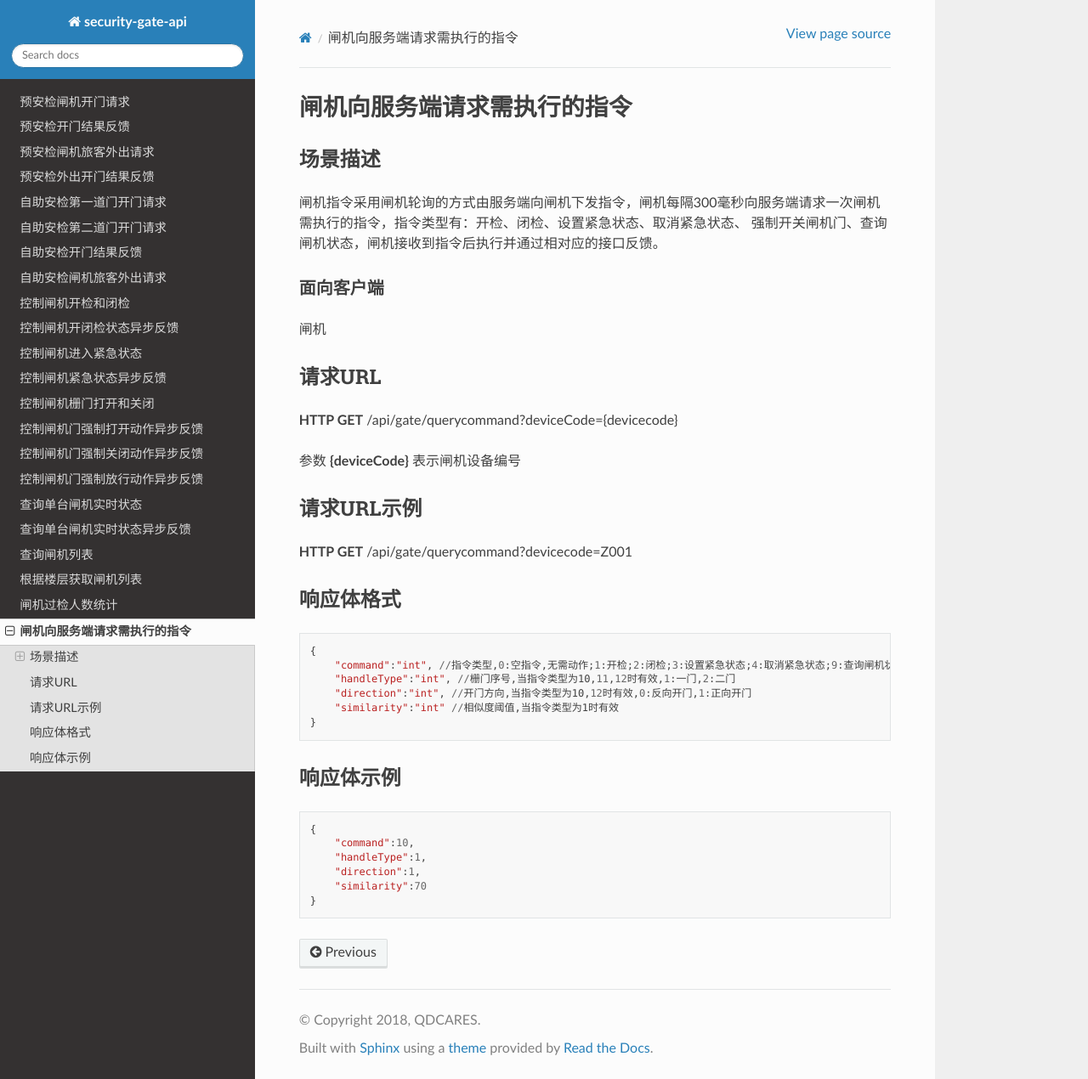
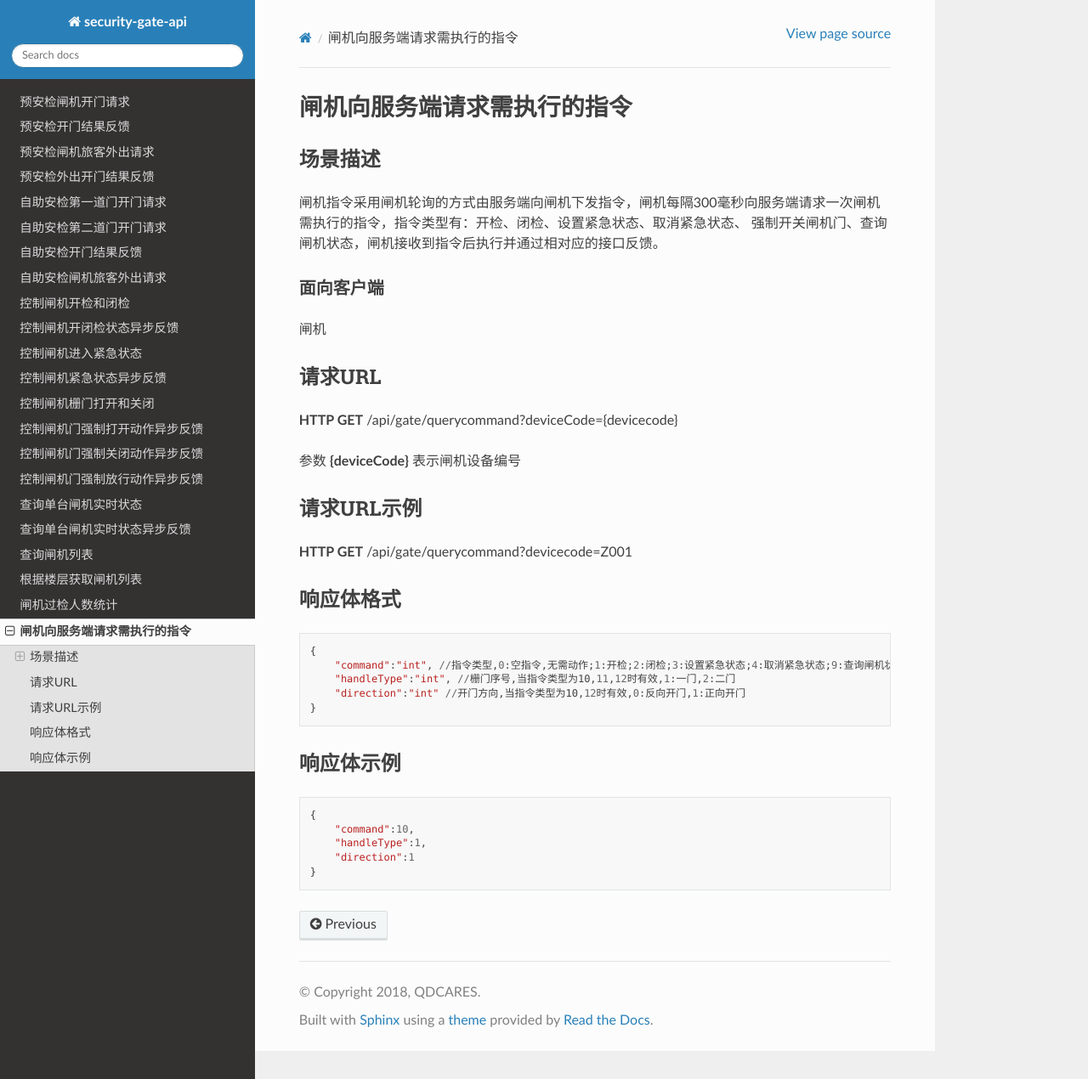
Before and after one commit to kinshines/security-gate-api-doc, a Sphinx documentation site: the page built from source/query_command.rst, in a window 1280 px wide and 1270 px high. Shown: the whole window at 85% size. Built offline with Sphinx 7.4.7 and the Read the Docs theme 2.0.0, drawn with Linux system fonts in a browser that asks for light colours.

Commit message:
similarity

```diff
--- a/source/query_command.rst
+++ b/source/query_command.rst
@@ -28,8 +28,7 @@
     {
         "command":"int", //指令类型,0:空指令,无需动作;1:开检;2:闭检;3:设置紧急状态;4:取消紧急状态;9:查询闸机状态;10:强制开门;11:强制关门;12:强制开门通行后关门
         "handleType":"int", //栅门序号,当指令类型为10,11,12时有效,1:一门,2:二门
-        "direction":"int", //开门方向,当指令类型为10,12时有效,0:反向开门,1:正向开门
-        "similarity":"int" //相似度阈值,当指令类型为1时有效
+        "direction":"int" //开门方向,当指令类型为10,12时有效,0:反向开门,1:正向开门
     }
 
 
@@ -40,6 +39,5 @@
     {
         "command":10,
         "handleType":1,
-        "direction":1,
-        "similarity":70
+        "direction":1
     }
```
